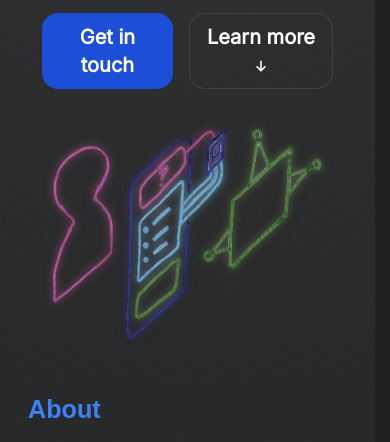
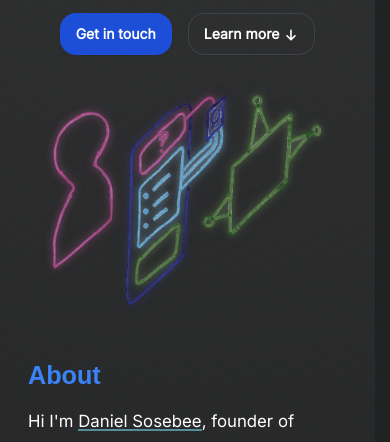
Before and after one commit to dnsosebee/harmonic, an Astro site: page / in a window 390 px wide. Shown: the part 352-794 px from the top of the page. Built offline with nearby package versions, Linux system fonts and the light colour scheme; Astro itself is replaced by a stand-in of ours.

Commit message:
smallen buttons on phone

```diff
--- a/src/pages/index.astro
+++ b/src/pages/index.astro
@@ -16,13 +16,13 @@ const permalink = Astro.site!.href;
       <div class="flex gap-4 justify-center md:justify-start">
         <a
           href="mailto:info@harmonic.so"
-          class="rounded-2xl bg-blue-700 px-4 py-2.5 text-xl font-semibold text-white shadow-sm hover:bg-blue-800 focus-visible:outline focus-visible:outline-2 focus-visible:outline-offset-2 focus-visible:outline-blue-600"
+          class="rounded-2xl bg-blue-700 px-4 py-2.5 sm:text-xl font-semibold text-white shadow-sm hover:bg-blue-800 focus-visible:outline focus-visible:outline-2 focus-visible:outline-offset-2 focus-visible:outline-blue-600"
         >
           Get in touch
         </a>
         <a
           href="#about"
-          class="rounded-2xl px-4 py-2.5 text-xl font-semibold shadow-sm ring-1 ring-inset ring-gray-500 ring-opacity-30 hover:bg-gray-900 hover:bg-opacity-10"
+          class="rounded-2xl px-4 py-2.5 sm:text-xl font-semibold shadow-sm ring-1 ring-inset ring-gray-500 ring-opacity-30 hover:bg-gray-900 hover:bg-opacity-10"
         >
           Learn more <svg
             xmlns="http://www.w3.org/2000/svg"
```
